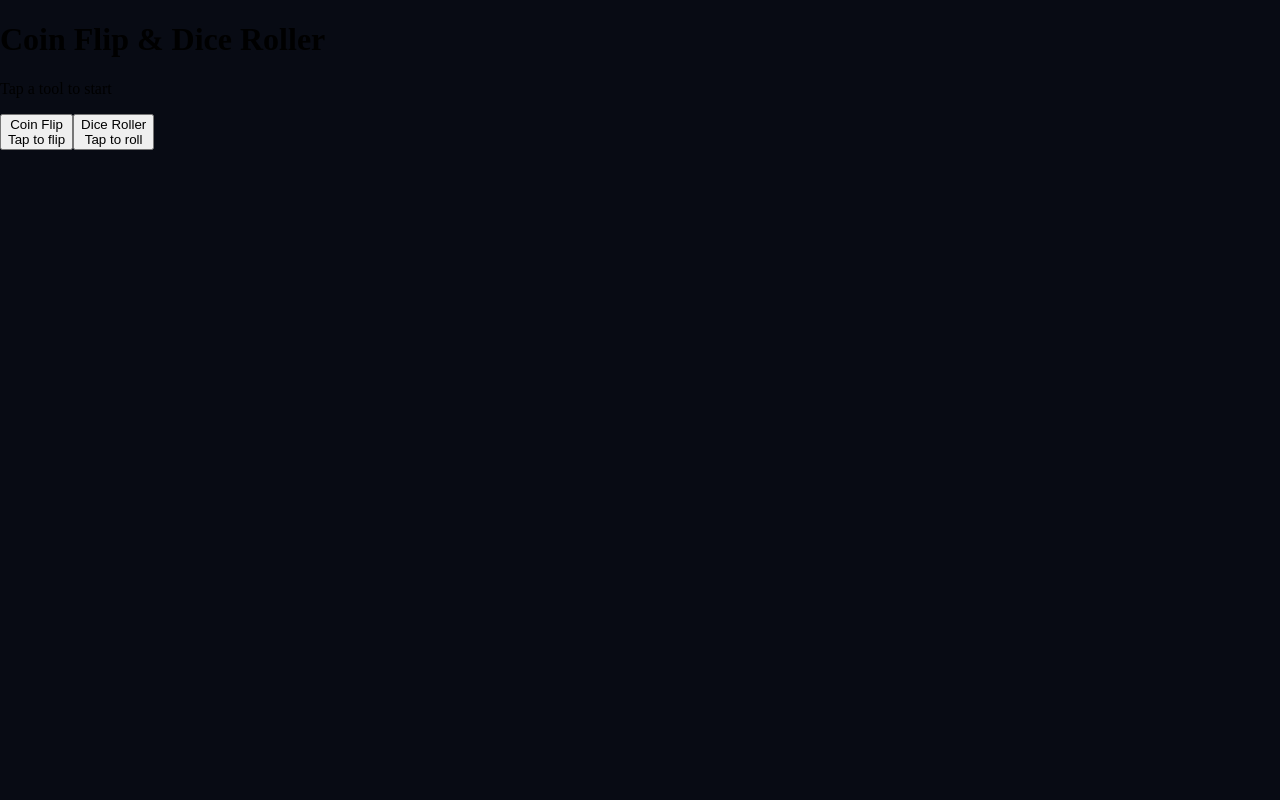
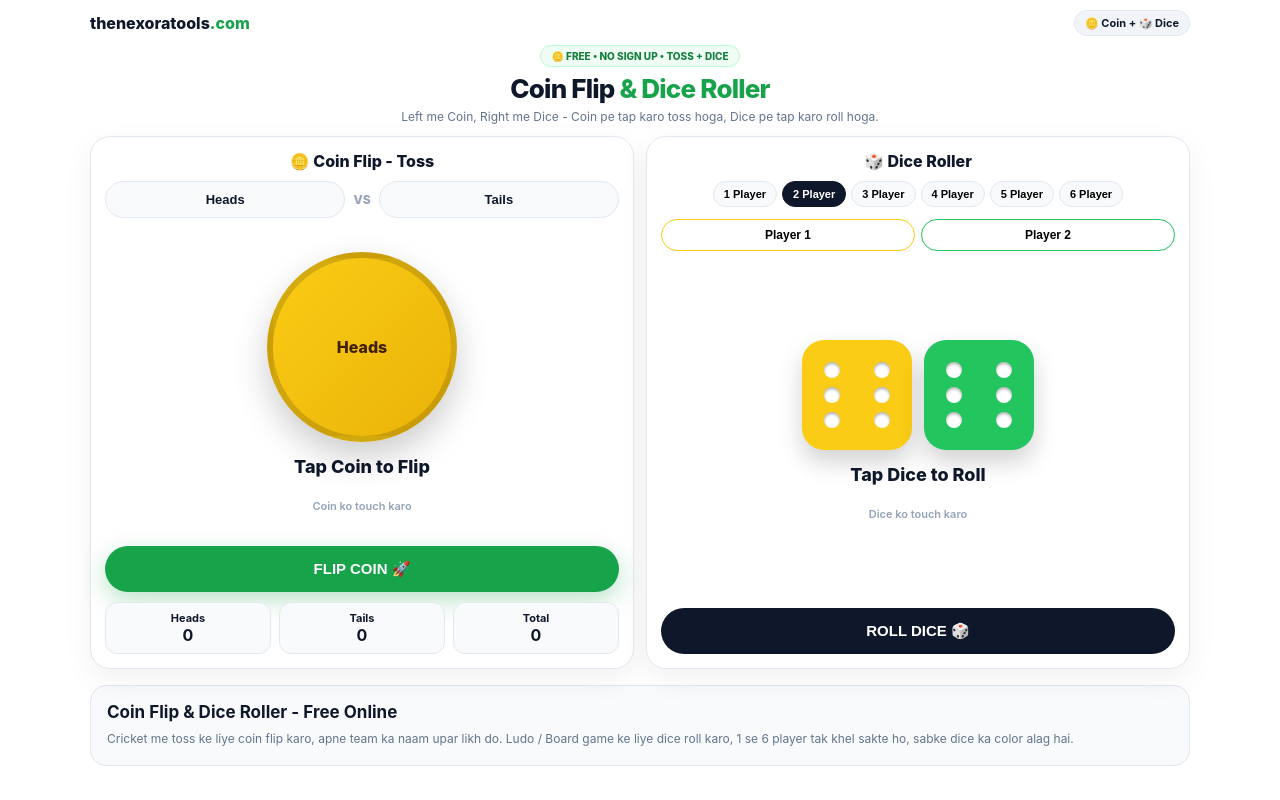
Before and after one commit to ayushchauhan902704-bit/nexora-tools, a Next.js app: page /coin-flip-dice in a window 1280 px wide. Built offline with nearby package versions, Linux system fonts and the light colour scheme.

Commit message:
Update CoinFlipClient.tsx

```diff
--- a/app/coin-flip-dice/CoinFlipClient.tsx
+++ b/app/coin-flip-dice/CoinFlipClient.tsx
@@ -1,325 +1,213 @@
 "use client";
+import { useState } from "react";
 
-import { useEffect, useRef, useState } from "react";
+const PLAYER_COLORS = ["#facc15", "#22c55e", "#3b82f6", "#ef4444", "#a855f7", "#f97316"];
 
-type Mode = "home" | "coin" | "dice";
-
-const diceColors = [
-  "red",
-  "blue",
-  "green",
-  "purple",
-  "orange",
-  "pink",
-];
-
-const diceDots: Record<number, number[]> = {
-  1: [4],
-  2: [0, 8],
-  3: [0, 4, 8],
-  4: [0, 2, 6, 8],
-  5: [0, 2, 4, 6, 8],
-  6: [0, 2, 3, 5, 6, 8],
-};
-
-function DiceFace({
-  value,
-  color,
-}: {
-  value: number;
-  color: string;
-}) {
-  const dots = diceDots[value];
-
+function DiceFace({ value, color, rolling }: { value: number; color: string; rolling: boolean }) {
+  const pips: Record<number, number[]> = {
+    1: [5], 2: [1, 9], 3: [1, 5, 9], 4: [1, 3, 7, 9], 5: [1, 3, 5, 7, 9], 6: [1, 3, 4, 6, 7, 9],
+  };
   return (
-    <div className={`nxo-die nxo-die-${color}`}>
-      <div className="nxo-die-inner">
-        {Array.from({ length: 9 }).map((_, i) => (
-          <div className="nxo-dot-cell" key={i}>
-            {dots.includes(i) && <span className="nxo-dot" />}
-          </div>
-        ))}
-      </div>
+    <div className={`dice-face ${rolling ? "rolling" : ""}`} style={{ background: color }}>
+      {Array.from({ length: 9 }, (_, i) => (
+        <span key={i} className={`pip ${pips[value]?.includes(i + 1) ? "show" : ""}`} />
+      ))}
     </div>
   );
 }
 
 export default function CoinFlipClient() {
-  const [mode, setMode] = useState<Mode>("home");
-
-  const [coinSide, setCoinSide] = useState<"Heads" | "Tails">("Heads");
+  const [headLabel, setHeadLabel] = useState("Heads");
+  const [tailLabel, setTailLabel] = useState("Tails");
+  const [coin, setCoin] = useState<"Heads" | "Tails" | null>(null);
   const [flipping, setFlipping] = useState(false);
-
-  const [headsName, setHeadsName] = useState("Heads");
-  const [tailsName, setTailsName] = useState("Tails");
+  const [flipDeg, setFlipDeg] = useState(0);
 
   const [playerCount, setPlayerCount] = useState(2);
-  const [dice, setDice] = useState<number[]>([6, 6]);
+  const [playerNames, setPlayerNames] = useState(["Player 1", "Player 2", "Player 3", "Player 4", "Player 5", "Player 6"]);
+  const [diceVals, setDiceVals] = useState<number[]>([6, 6]);
   const [rolling, setRolling] = useState(false);
+  const [diceWinner, setDiceWinner] = useState<string | null>(null);
 
-  const coinTimer = useRef<ReturnType<typeof setTimeout> | null>(null);
-  const diceTimer = useRef<ReturnType<typeof setInterval> | null>(null);
-
-  useEffect(() => {
-    return () => {
-      if (coinTimer.current) clearTimeout(coinTimer.current);
-      if (diceTimer.current) clearInterval(diceTimer.current);
-    };
-  }, []);
-
-  const openCoin = () => {
-    setMode("coin");
-    setFlipping(false);
-  };
-
-  const openDice = () => {
-    setMode("dice");
-    setRolling(false);
-    setDice(
-      Array.from(
-        { length: playerCount },
-        () => Math.floor(Math.random() * 6) + 1
-      )
-    );
-  };
+  const [headsCount, setHeadsCount] = useState(0);
+  const [tailsCount, setTailsCount] = useState(0);
 
   const flipCoin = () => {
     if (flipping) return;
-
     setFlipping(true);
-
-    const result = Math.random() < 0.5 ? "Heads" : "Tails";
-
-    coinTimer.current = setTimeout(() => {
-      setCoinSide(result);
+    setCoin(null);
+    const finalIsHead = Math.random() > 0.5;
+    // 5 sec ghumega - 5 full flip = 1800 deg + final side
+    const extra = 1800 + (finalIsHead ? 0 : 180);
+    setFlipDeg((d) => d + extra);
+    setTimeout(() => {
+      const final = finalIsHead ? "Heads" : "Tails";
+      setCoin(final);
       setFlipping(false);
+      if (final === "Heads") setHeadsCount((h) => h + 1);
+      else setTailsCount((t) => t + 1);
+      if (navigator.vibrate) navigator.vibrate([80, 40, 80]);
     }, 5000);
   };
 
   const rollDice = () => {
     if (rolling) return;
-
     setRolling(true);
-
-    let count = 0;
-
-    diceTimer.current = setInterval(() => {
-      setDice(
-        Array.from(
-          { length: playerCount },
-          () => Math.floor(Math.random() * 6) + 1
-        )
-      );
-
-      count++;
-
-      if (count >= 18) {
-        if (diceTimer.current) {
-          clearInterval(diceTimer.current);
-        }
-
-        setDice(
-          Array.from(
-            { length: playerCount },
-            () => Math.floor(Math.random() * 6) + 1
-          )
-        );
-
+    setDiceWinner(null);
+    let c = 0;
+    const iv = setInterval(() => {
+      setDiceVals(Array.from({ length: playerCount }, () => Math.floor(Math.random() * 6) + 1));
+      c++;
+      if (c > 12) {
+        clearInterval(iv);
+        const final = Array.from({ length: playerCount }, () => Math.floor(Math.random() * 6) + 1);
+        setDiceVals(final);
         setRolling(false);
+        const max = Math.max(...final);
+        const winIdx = final.indexOf(max);
+        setDiceWinner(playerNames[winIdx]);
+        if (navigator.vibrate) navigator.vibrate([80, 40, 80]);
       }
     }, 100);
   };
 
-  const changePlayers = (count: number) => {
-    if (rolling) return;
+  return (
+    <main className="page">
+      <style jsx>{`
+        .page { min-height: 100vh; background: #fff; color: #0f172a; padding: 10px 12px 30px; font-family: 'Plus Jakarta Sans', Inter, sans-serif; }
+        .wrap { max-width: 1100px; margin: auto; }
+        .top { display: flex; justify-content: space-between; align-items: center; margin-bottom: 8px; }
+        .logo { font-size: 16px; font-weight: 800; }
+        .logo span { color: #16a34a; }
+        .topBest { background: #f1f5f9; border: 1px solid #e2e8f0; border-radius: 999px; padding: 5px 10px; font-size: 11px; font-weight: 700; }
+        .hero { text-align: center; margin-bottom: 12px; }
+        .tag { display: inline-block; padding: 4px 10px; border-radius: 999px; background: #f0fdf4; border: 1px solid #bbf7d0; color: #15803d; font-size: 10px; font-weight: 800; margin-bottom: 6px; }
+        h1 { margin: 0; font-size: 26px; font-weight: 800; letter-spacing: -0.8px; }
+        h1 span { color: #16a34a; }
+        .sub { color: #64748b; font-size: 12px; margin-top: 5px; }
+        .grid { display: grid; grid-template-columns: 1fr 1fr; gap: 12px; }
+        .card { background: #fff; border: 1px solid #e2e8f0; border-radius: 20px; padding: 14px; box-shadow: 0 10px 30px rgba(15,23,42,0.06); display: flex; flex-direction: column; }
+        .cardTitle { text-align: center; font-size: 16px; font-weight: 800; margin-bottom: 10px; }
+        /* Upar lambi patti */
+        .topBar { display: flex; gap: 8px; margin-bottom: 14px; }
+        .topBar input { flex: 1; min-width: 0; border: 1.5px solid #e2e8f0; border-radius: 999px; padding: 10px 12px; font-size: 13px; font-weight: 800; outline: none; text-align: center; background: #f8fafc; color: #0f172a; }
+        .topBar input:focus { border-color: #16a34a; background: #fff; }
+        .vs { display: flex; align-items: center; font-weight: 800; color: #94a3b8; font-size: 12px; }
+        .playerBtns { display: flex; gap: 5px; justify-content: center; flex-wrap: wrap; margin-bottom: 12px; }
+        .pBtn { border: 1px solid #e2e8f0; background: #f8fafc; border-radius: 999px; padding: 6px 10px; font-size: 11px; font-weight: 700; cursor: pointer; }
+        .pBtn.on { background: #0f172a; color: #fff; border-color: #0f172a; }
+        .playerInputs { display: flex; gap: 6px; overflow-x: auto; padding-bottom: 4px; margin-bottom: 12px; }
+        .playerInputs input { min-width: 90px; flex: 1; border: 1.5px solid #e2e8f0; border-radius: 999px; padding: 8px 10px; font-size: 12px; font-weight: 700; outline: none; text-align: center; }
+        /* Beech me bada Coin / Dice - Clean */
+        .stage { flex: 1; min-height: 300px; display: flex; flex-direction: column; align-items: center; justify-content: center; cursor: pointer; user-select: none; }
+        .stage p { margin-top: 14px; font-weight: 800; font-size: 18px; }
+        .stage small { color: #94a3b8; font-size: 11px; font-weight: 600; margin-top: 4px; }
+        .coin-scene { perspective: 1000px; }
+        .coin3d { width: 190px; height: 190px; position: relative; transform-style: preserve-3d; transition: transform 5s cubic-bezier(0.15, 0.8, 0.1, 1); }
+        .coinFace { position: absolute; inset: 0; border-radius: 50%; display: flex; align-items: center; justify-content: center; font-size: 16px; font-weight: 800; text-align: center; padding: 20px; backface-visibility: hidden; border: 6px solid rgba(0,0,0,0.15); box-shadow: 0 15px 35px rgba(0,0,0,0.2); }
+        .coinFront { background: linear-gradient(135deg, #facc15, #eab308); color: #422006; }
+        .coinBack { background: linear-gradient(135deg, #e2e8f0, #cbd5e1); color: #0f172a; transform: rotateY(180deg); }
+        .diceRow { display: flex; gap: 12px; flex-wrap: wrap; justify-content: center; }
+        .dice-face { width: 110px; height: 110px; border-radius: 22px; display: grid; grid-template-columns: repeat(3, 1fr); grid-template-rows: repeat(3, 1fr); padding: 18px; box-shadow: 0 12px 25px rgba(0,0,0,0.18); }
+        .dice-face.rolling { animation: shake 0.1s infinite; }
+        @keyframes shake { 0%{ transform: rotate(-4deg) translateY(0);} 50%{ transform: rotate(4deg) translateY(-6px);} 100%{ transform: rotate(-4deg) translateY(0);} }
+        .pip { width: 16px; height: 16px; border-radius: 50%; background: #fff; opacity: 0; place-self: center; box-shadow: inset 0 2px 3px rgba(0,0,0,0.3); }
+        .pip.show { opacity: 1; }
+        .bigBtn { width: 100%; border: 0; border-radius: 999px; padding: 14px; font-size: 15px; font-weight: 800; cursor: pointer; margin-top: 14px; color: #fff; }
+        .bigBtn:disabled { opacity: .6; }
+        .coinBtn { background: #16a34a; box-shadow: 0 8px 24px rgba(22,163,74,0.3); }
+        .diceBtn { background: #0f172a; }
+        .stats { display: flex; gap: 8px; margin-top: 10px; }
+        .stat { flex: 1; background: #f8fafc; border: 1px solid #e2e8f0; border-radius: 12px; padding: 8px; text-align: center; font-size: 11px; font-weight: 700; }
+        .stat b { display: block; font-size: 16px; }
+        .winnerLine { margin-top: 10px; background: #f0fdf4; border: 1.5px solid #16a34a; border-radius: 12px; padding: 10px; text-align: center; font-weight: 800; font-size: 14px; }
+        .content { margin-top: 16px; background: #f8fafc; border: 1px solid #e2e8f0; border-radius: 16px; padding: 16px; }
+        .content h2 { font-size: 17px; margin: 0 0 7px; }
+        .content p { color: #64748b; font-size: 12px; line-height: 1.7; margin: 0; }
+        @media (max-width: 750px) { .grid { grid-template-columns: 1fr; } .coin3d { width: 160px; height: 160px; } .dice-face { width: 88px; height: 88px; padding: 14px; } .stage { min-height: 260px; } }
+      `}</style>
 
-    setPlayerCount(count);
+      <div className="wrap">
+        <header className="top">
+          <div className="logo">thenexoratools<span>.com</span></div>
+          <div className="topBest">🪙 Coin + 🎲 Dice</div>
+        </header>
+        <section className="hero">
+          <div className="tag">🪙 FREE • NO SIGN UP • TOSS + DICE</div>
+          <h1>Coin Flip <span>& Dice Roller</span></h1>
+          <p className="sub">Left me Coin, Right me Dice - Coin pe tap karo toss hoga, Dice pe tap karo roll hoga.</p>
+        </section>
 
-    setDice(
-      Array.from(
-        { length: count },
-        () => Math.floor(Math.random() * 6) + 1
-      )
-    );
-  };
+        <div className="grid">
+          {/* LEFT - COIN */}
+          <div className="card">
+            <div className="cardTitle">🪙 Coin Flip - Toss</div>
+            {/* Upar lambi patti - Heads / Tails editable */}
+            <div className="topBar">
+              <input value={headLabel} onChange={(e) => setHeadLabel(e.target.value)} placeholder="Heads" maxLength={12} />
+              <span className="vs">VS</span>
+              <input value={tailLabel} onChange={(e) => setTailLabel(e.target.value)} placeholder="Tails" maxLength={12} />
+            </div>
 
-  /* ================= HOME ================= */
-
-  if (mode === "home") {
-    return (
-      <main className="nxo-app">
-        <div className="nxo-home">
-          <header className="nxo-home-header">
-            <h1>Coin Flip &amp; Dice Roller</h1>
-            <p>Tap a tool to start</p>
-          </header>
-
-          <div className="nxo-tool-grid">
-            {/* COIN */}
-            <button
-              className="nxo-tool-card nxo-coin-card"
-              onClick={openCoin}
-              type="button"
-            >
-              <div className="nxo-card-visual">
-                <div className="nxo-home-coin">
-                  <div className="nxo-home-coin-ring" />
-                  <div className="nxo-home-coin-ring nxo-ring-two" />
+            {/* Beech me bada Coin - Clean, kuch likha nahi extra */}
+            <div className="stage" onClick={flipCoin}>
+              <div className="coin-scene">
+                <div className="coin3d" style={{ transform: `rotateY(${flipDeg}deg)` }}>
+                  <div className="coinFace coinFront">{headLabel || "Heads"}</div>
+                  <div className="coinFace coinBack">{tailLabel || "Tails"}</div>
                 </div>
               </div>
+              <p>{flipping ? "Flipping... 🪙" : coin ? (coin === "Heads" ? headLabel : tailLabel) : "Tap Coin to Flip"}</p>
+              <small>{flipping ? "5 sec ghum raha hai..." : "Coin ko touch karo"}</small>
+            </div>
 
-              <div className="nxo-card-title">Coin Flip</div>
-              <div className="nxo-card-subtitle">Tap to flip</div>
-            </button>
+            <button className="bigBtn coinBtn" onClick={flipCoin} disabled={flipping}>{flipping ? "Flipping... 🪙" : "FLIP COIN 🚀"}</button>
+            <div className="stats">
+              <div className="stat">{headLabel || "Heads"}<b>{headsCount}</b></div>
+              <div className="stat">{tailLabel || "Tails"}<b>{tailsCount}</b></div>
+              <div className="stat">Total<b>{headsCount + tailsCount}</b></div>
+            </div>
+            {coin && !flipping && <div className="winnerLine">🏆 Winner: {coin === "Heads" ? headLabel : tailLabel}</div>}
+          </div>
 
-            {/* DICE */}
-            <button
-              className="nxo-tool-card nxo-dice-card"
-              onClick={openDice}
-              type="button"
-            >
-              <div className="nxo-card-visual">
-                <DiceFace value={6} color="blue" />
+          {/* RIGHT - DICE */}
+          <div className="card">
+            <div className="cardTitle">🎲 Dice Roller</div>
+            {/* Upar lambi patti - Player 1-6 */}
+            <div className="playerBtns">
+              {[1, 2, 3, 4, 5, 6].map((n) => (
+                <button key={n} className={`pBtn ${playerCount === n ? "on" : ""}`} onClick={() => { setPlayerCount(n); setDiceVals(Array.from({ length: n }, () => 6)); setDiceWinner(null); }}>
+                  {n} Player
+                </button>
+              ))}
+            </div>
+            <div className="playerInputs">
+              {Array.from({ length: playerCount }, (_, i) => (
+                <input key={i} value={playerNames[i]} onChange={(e) => { const a = [...playerNames]; a[i] = e.target.value; setPlayerNames(a); }} style={{ borderColor: PLAYER_COLORS[i] }} placeholder={`Player ${i + 1}`} maxLength={10} />
+              ))}
+            </div>
+
+            {/* Beech me bada Dice - Clean, neeche kuch nahi */}
+            <div className="stage" onClick={rollDice}>
+              <div className="diceRow">
+                {diceVals.slice(0, playerCount).map((v, i) => (
+                  <DiceFace key={i} value={v} color={PLAYER_COLORS[i]} rolling={rolling} />
+                ))}
               </div>
+              <p>{rolling ? "Rolling... 🎲" : diceWinner ? `🏆 ${diceWinner} Jeeta!` : "Tap Dice to Roll"}</p>
+              <small>{rolling ? "Dice ghum raha hai..." : "Dice ko touch karo"}</small>
+            </div>
 
-              <div className="nxo-card-title">Dice Roller</div>
-              <div className="nxo-card-subtitle">Tap to roll</div>
-            </button>
-          </div>
-        </div>
-      </main>
-    );
-  }
-
-  /* ================= COIN ================= */
-
-  if (mode === "coin") {
-    return (
-      <main className="nxo-fullscreen">
-        <div className="nxo-topbar">
-          <button
-            className="nxo-back"
-            onClick={() => setMode("home")}
-            type="button"
-            aria-label="Back"
-          >
-            ←
-          </button>
-
-          <div className="nxo-coin-inputs">
-            <input
-              value={headsName}
-              onChange={(e) => setHeadsName(e.target.value)}
-              disabled={flipping}
-              placeholder="Heads"
-            />
-
-            <span>VS</span>
-
-            <input
-              value={tailsName}
-              onChange={(e) => setTailsName(e.target.value)}
-              disabled={flipping}
-              placeholder="Tails"
-            />
+            <button className="bigBtn diceBtn" onClick={rollDice} disabled={rolling}>{rolling ? "Rolling... 🎲" : "ROLL DICE 🎲"}</button>
+            {diceWinner && !rolling && <div className="winnerLine">🏆 Winner: {diceWinner} - {Math.max(...diceVals)} aaya!</div>}
           </div>
         </div>
 
-        <div className="nxo-center">
-          <button
-            className={`nxo-big-coin ${flipping ? "nxo-coin-flipping" : ""}`}
-            onClick={flipCoin}
-            disabled={flipping}
-            type="button"
-            aria-label="Flip coin"
-          >
-            <div className="nxo-coin-border">
-              <div className="nxo-coin-inner" />
-            </div>
-          </button>
-
-          {!flipping && (
-            <>
-              <div className="nxo-result">
-                {coinSide === "Heads"
-                  ? headsName || "Heads"
-                  : tailsName || "Tails"}
-              </div>
-
-              <div className="nxo-result-label">Result</div>
-            </>
-          )}
-
-          {flipping && (
-            <div className="nxo-flipping-text">Flipping...</div>
-          )}
-        </div>
-      </main>
-    );
-  }
-
-  /* ================= DICE ================= */
-
-  return (
-    <main className="nxo-fullscreen">
-      <div className="nxo-topbar">
-        <button
-          className="nxo-back"
-          onClick={() => setMode("home")}
-          type="button"
-          aria-label="Back"
-        >
-          ←
-        </button>
-
-        <div className="nxo-player-bar">
-          {Array.from({ length: 6 }, (_, i) => i + 1).map((player) => (
-            <button
-              key={player}
-              type="button"
-              onClick={() => changePlayers(player)}
-              className={
-                playerCount === player
-                  ? "nxo-player active"
-                  : "nxo-player"
-              }
-            >
-              Player {player}
-            </button>
-          ))}
-        </div>
+        <section className="content">
+          <h2>Coin Flip & Dice Roller - Free Online</h2>
+          <p>Cricket me toss ke liye coin flip karo, apne team ka naam upar likh do. Ludo / Board game ke liye dice roll karo, 1 se 6 player tak khel sakte ho, sabke dice ka color alag hai.</p>
+        </section>
       </div>
-
-      <div className="nxo-dice-center">
-        <div
-          className={`nxo-dice-layout nxo-dice-count-${playerCount}`}
-        >
-          {dice.map((value, i) => (
-            <button
-              key={i}
-              type="button"
-              className={rolling ? "nxo-dice-button rolling" : "nxo-dice-button"}
-              onClick={rollDice}
-              disabled={rolling}
-              aria-label={`Player ${i + 1} dice`}
-            >
-              <DiceFace
-                value={value}
-                color={diceColors[i]}
-              />
-            </button>
-          ))}
-        </div>
-      </div>
-
-      <button
-        className="nxo-roll-button"
-        onClick={rollDice}
-        disabled={rolling}
-        type="button"
-      >
-        {rolling ? "Rolling..." : "ROLL DICE"}
-      </button>
     </main>
   );
 }
```
